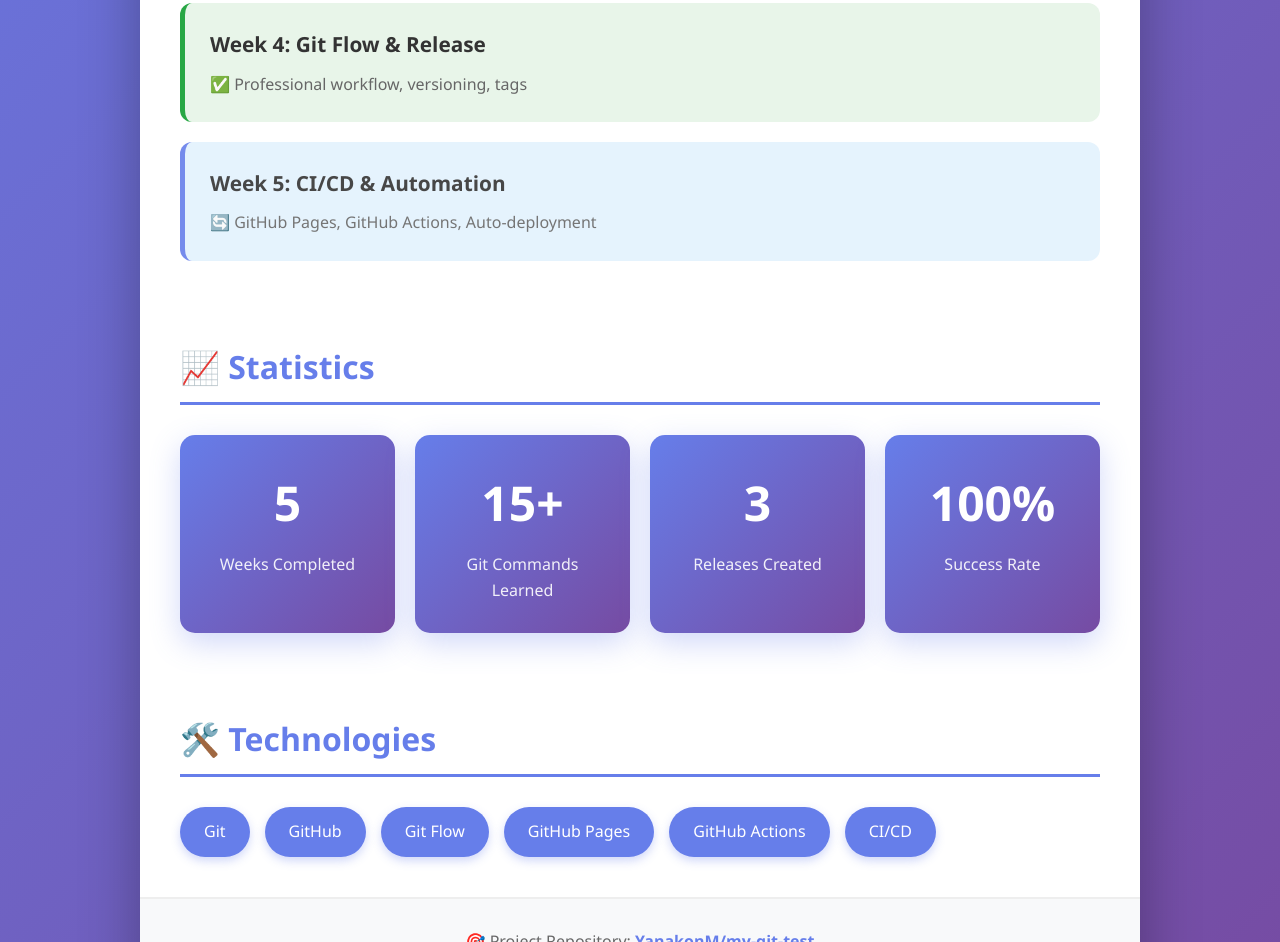
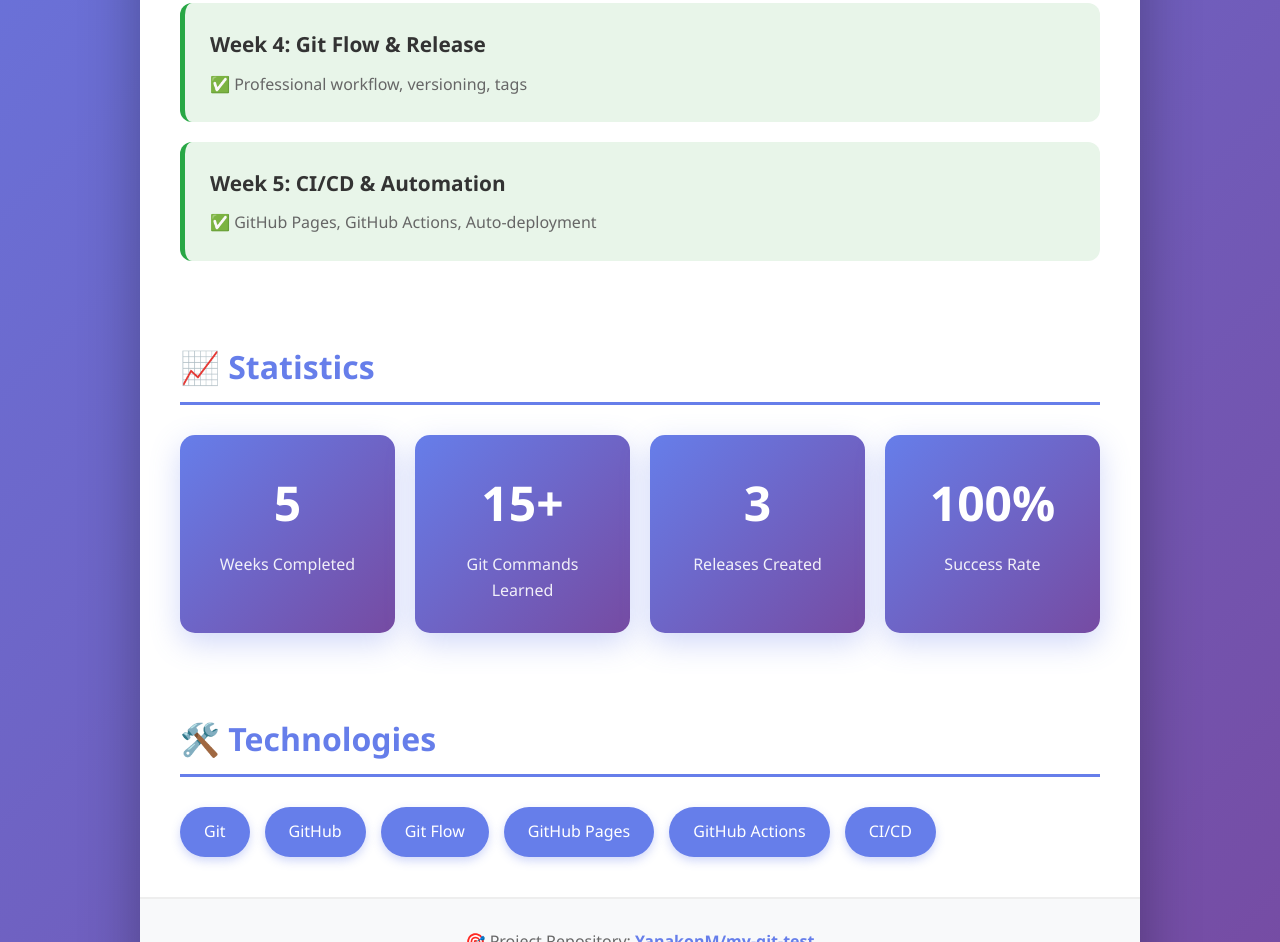
Before and after one commit to YanakonM/my-git-test, a plain HTML site: page index.html in a window 1280 px wide. Shown: the part 805-1747 px from the top of the page. Drawn offline with Linux system fonts and the light colour scheme.

Commit message:
feat: mark Week 5 as completed on portfolio website

```diff
--- a/index.html
+++ b/index.html
@@ -44,9 +44,9 @@
                     <p>✅ Professional workflow, versioning, tags</p>
                 </div>
 
-                <div class="week current">
+                <div class="week completed">
                     <h3>Week 5: CI/CD & Automation</h3>
-                    <p>🔄 GitHub Pages, GitHub Actions, Auto-deployment</p>
+                    <p>✅ GitHub Pages, GitHub Actions, Auto-deployment</p>
                 </div>
             </div>
         </section>
```
